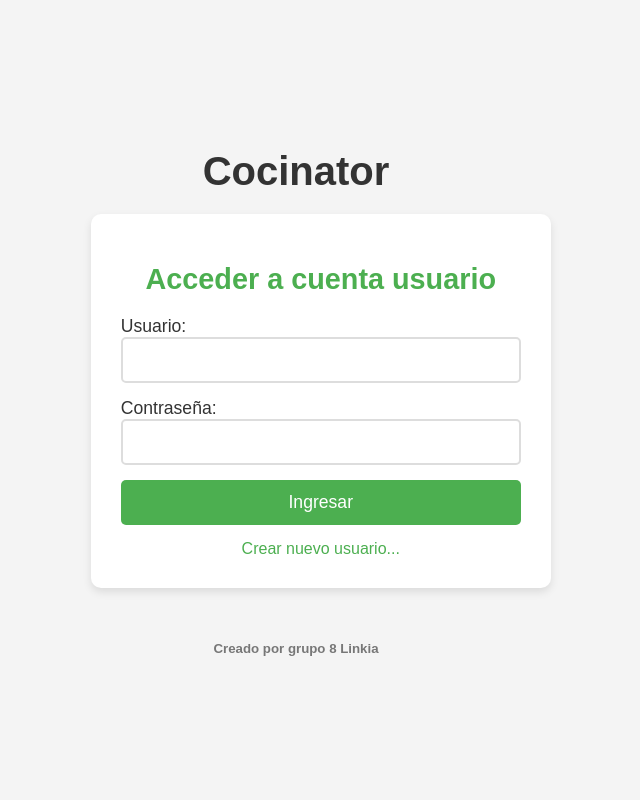
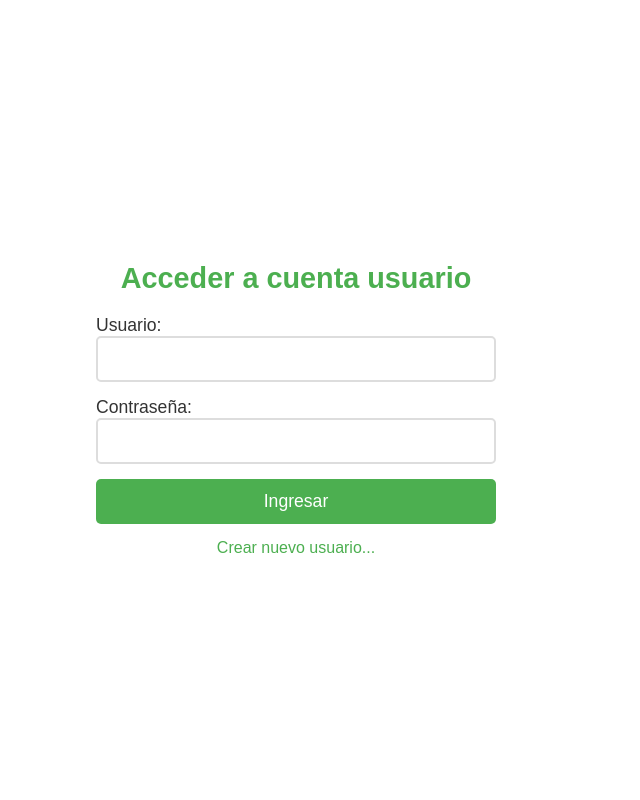
Before and after one commit to IsmaelHdez/proyectoDAW, a PHP site: page /html/login.html in a window 1280 px wide. Shown: the whole page, without its empty margins (344-984 px from the left). Run offline with PHP 8.4, Linux system fonts and the light colour scheme.

Commit message:
cambio en login

```diff
--- a/CSS/login.css
+++ b/CSS/login.css
@@ -3,7 +3,6 @@ body {
     font-family: Arial, sans-serif;
     margin: 0;
     padding: 0;
-    background-color: #f4f4f4;
     display: flex;
     flex-direction: column;
     align-items: center;
@@ -21,12 +20,9 @@ h1 {
 
 /* Estilos para el contenedor del formulario */
 #formulario_login {
-    background-color: #ffffff;
-    border-radius: 10px;
     padding: 30px;
     width: 100%;
     max-width: 400px;
-    box-shadow: 0 4px 8px rgba(0, 0, 0, 0.1);
 }
 
 /* Estilos para el encabezado del formulario */
@@ -84,11 +80,3 @@ a {
 a:hover {
     text-decoration: underline;
 }
-
-/* Estilos para el pie de página */
-footer {
-    text-align: center;
-    margin-top: 30px;
-    font-size: 1em;
-    color: #777;
-}
--- a/html/login.html
+++ b/html/login.html
@@ -8,12 +8,9 @@
     <title>Login</title>
 </head>
 <body>
-    <header>
-        <h1>Cocinator</h1>
-    </header>
-    <main>
-        <div id="formulario_login">
-            <h1>Acceder a cuenta usuario</h1>
+    <div id="formulario_login">
+        <h1>Acceder a cuenta usuario</h1>
+        <div id="formulario">
             <form method="POST" id="formulario">
                 <label for="">Usuario: </label>
                 <input type="text" name="usuario" id="text_usuario" required><br/>
@@ -21,12 +18,9 @@
                 <input type="password" name="pass" id="text_pass" required><br/>
                 <input type="submit" name="ingresar" id="ingresar" value="Ingresar">
             </form>
-            <div id="mensaje_error" style="color: red; display: none;">Usuario o contraseña incorrectos</div>
-            <a href="../php/crear_nutricionista.php">Crear nuevo usuario...</a>
         </div>
-    </main>
-    <footer>
-        <h5>Creado por grupo 8 Linkia</h5>
-    </footer>
+        <div id="mensaje_error" style="color: red; display: none;">Usuario o contraseña incorrectos</div>
+        <a href="../php/crear_nutricionista.php">Crear nuevo usuario...</a>
+    </div>
 </body>
 </html>
--- a/php/login.php
+++ b/php/login.php
@@ -4,7 +4,9 @@ session_start();
 
 // Incluye archivos necesarios
 require("conexion.php");
-require("../html/login.html"); // Verifica que la ruta sea correcta
+require("../html/header.html");
+require("../html/login.html");
+require("../html/footer.html");
 
 if (isset($_COOKIE['token']) && isset($_SESSION['usuario'])) {
     $token = $_COOKIE['token'];
```
